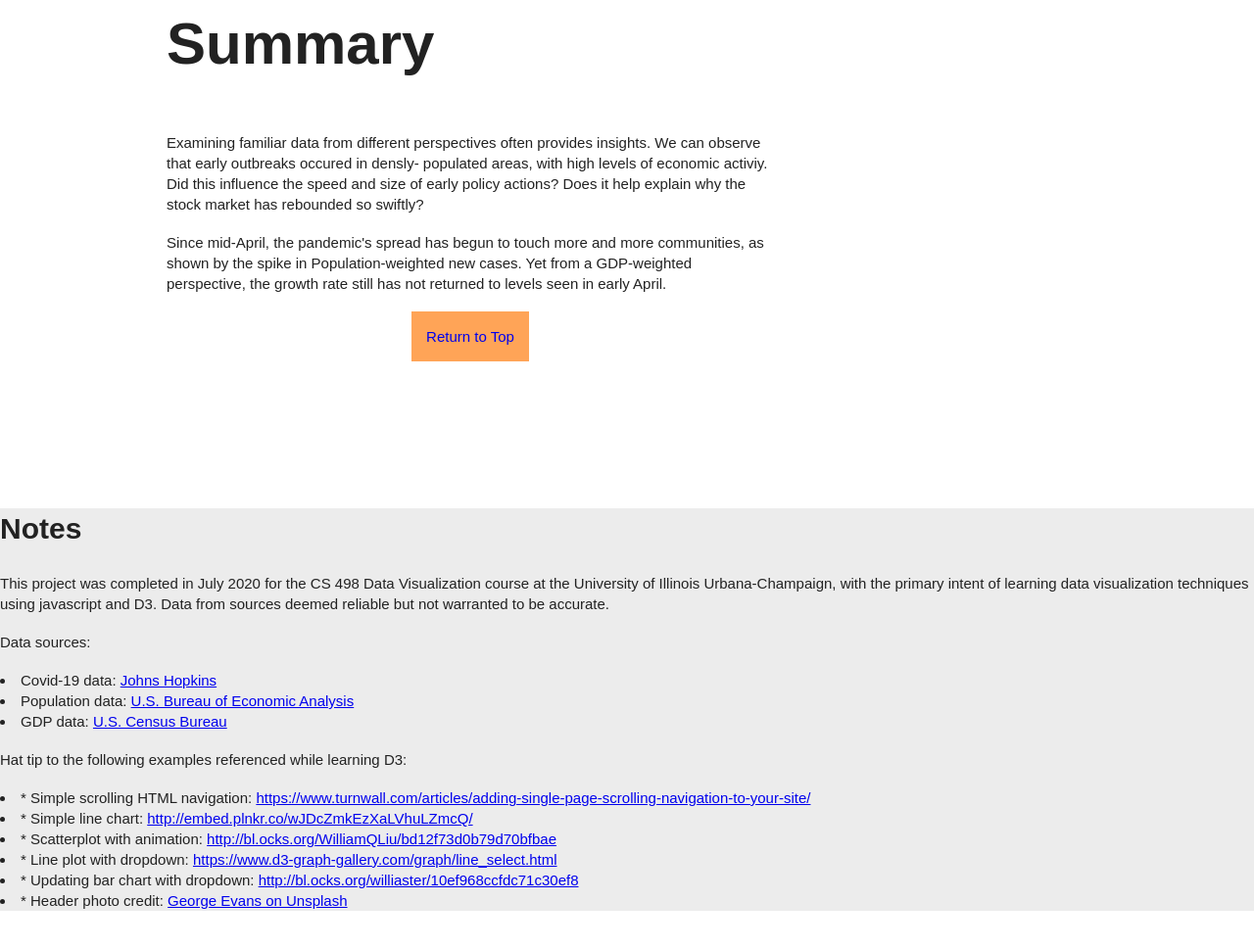
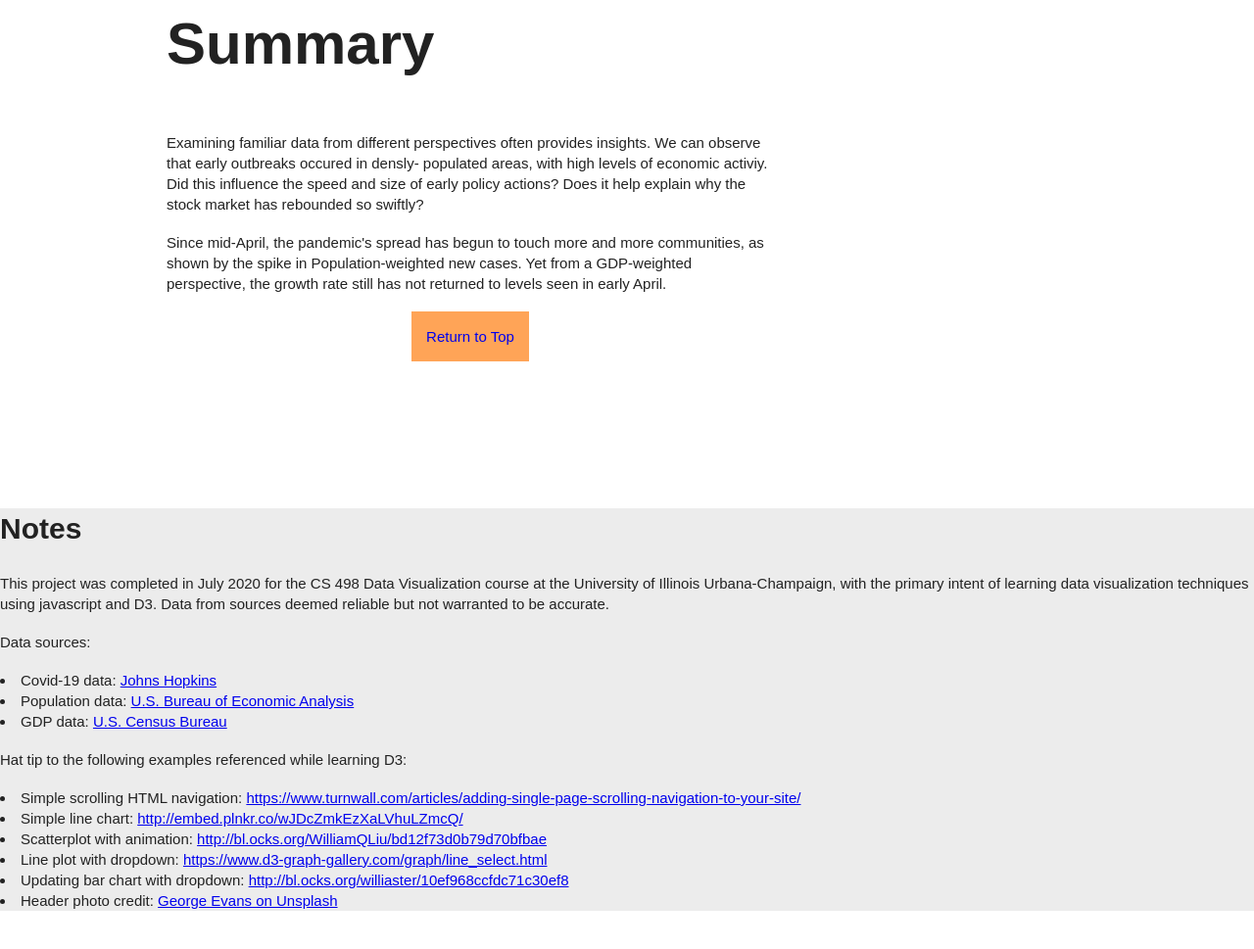
Before and after one commit to skirby1201/skirby1201.github.io, a plain HTML site: page index.html in a window 1280 px wide. Shown: the part 6195-7164 px from the top of the page at 98% size. Drawn offline with nearby package versions, Linux system fonts and the light colour scheme.

Commit message:
Update index.html
fixed typo in notes

```diff
--- a/index.html
+++ b/index.html
@@ -226,12 +226,12 @@ circle {
       <li>GDP data: <a href="https://www.census.gov/data/datasets/time-series/demo/popest/2010s-counties-total.html#par_textimage_70769902" target="_blank">U.S. Census Bureau</a></li>
   </p>
   <p>Hat tip to the following examples referenced while learning D3:
-      <li> * Simple scrolling HTML navigation: <a href="https://www.turnwall.com/articles/adding-single-page-scrolling-navigation-to-your-site/" target="_blank">https://www.turnwall.com/articles/adding-single-page-scrolling-navigation-to-your-site/</a></li>
-      <li> * Simple line chart: <a href="http://embed.plnkr.co/wJDcZmkEzXaLVhuLZmcQ/" target="_blank">http://embed.plnkr.co/wJDcZmkEzXaLVhuLZmcQ/</a></li>
-      <li> * Scatterplot with animation: <a href="http://bl.ocks.org/WilliamQLiu/bd12f73d0b79d70bfbae" target="_blank">http://bl.ocks.org/WilliamQLiu/bd12f73d0b79d70bfbae</a></li>
-      <li> * Line plot with dropdown: <a href="https://www.d3-graph-gallery.com/graph/line_select.html" target="_blank">https://www.d3-graph-gallery.com/graph/line_select.html</a></li>
-      <li> * Updating bar chart with dropdown: <a href="http://bl.ocks.org/williaster/10ef968ccfdc71c30ef8" target="_blank">http://bl.ocks.org/williaster/10ef968ccfdc71c30ef8</a></li>
-      <li> * Header photo credit: <a href="https://unsplash.com/s/photos/glasses" target="_blank">George Evans on Unsplash</a></li>
+      <li>Simple scrolling HTML navigation: <a href="https://www.turnwall.com/articles/adding-single-page-scrolling-navigation-to-your-site/" target="_blank">https://www.turnwall.com/articles/adding-single-page-scrolling-navigation-to-your-site/</a></li>
+      <li>Simple line chart: <a href="http://embed.plnkr.co/wJDcZmkEzXaLVhuLZmcQ/" target="_blank">http://embed.plnkr.co/wJDcZmkEzXaLVhuLZmcQ/</a></li>
+      <li>Scatterplot with animation: <a href="http://bl.ocks.org/WilliamQLiu/bd12f73d0b79d70bfbae" target="_blank">http://bl.ocks.org/WilliamQLiu/bd12f73d0b79d70bfbae</a></li>
+      <li>Line plot with dropdown: <a href="https://www.d3-graph-gallery.com/graph/line_select.html" target="_blank">https://www.d3-graph-gallery.com/graph/line_select.html</a></li>
+      <li>Updating bar chart with dropdown: <a href="http://bl.ocks.org/williaster/10ef968ccfdc71c30ef8" target="_blank">http://bl.ocks.org/williaster/10ef968ccfdc71c30ef8</a></li>
+      <li>Header photo credit: <a href="https://unsplash.com/s/photos/glasses" target="_blank">George Evans on Unsplash</a></li>
 
 
 
```
